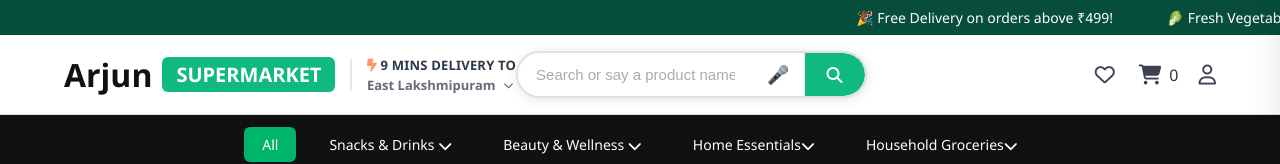
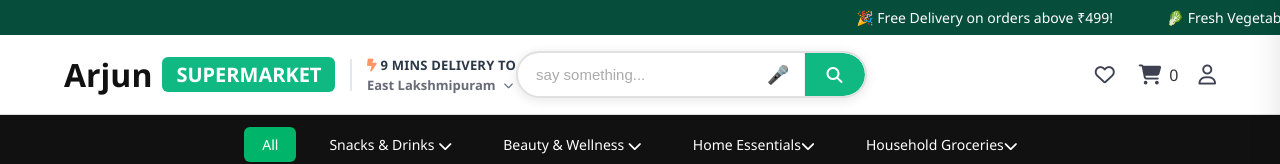
Before and after one commit to Deepika-547/Arjun-store, a website: page frontend/index.html in a window 1280 px wide. Shown: the top 164 px of the page. Drawn offline with Linux system fonts and the light colour scheme; no server answers.

Commit message:
search bar update

```diff
--- a/frontend/index.html
+++ b/frontend/index.html
@@ -47,7 +47,7 @@
         </div>
 
        <div class="search-bar-group">
-    <input type="text" id="productSearch" placeholder="Search or say a product name..." onkeyup="searchProducts()">
+    <input type="text" id="productSearch" placeholder="say something... " onkeyup="searchProducts()">
     <button class="mic-btn" id="micBtn" onclick="startVoiceSearch()" title="Voice search (Telugu/English)">
         🎤
     </button>
```
